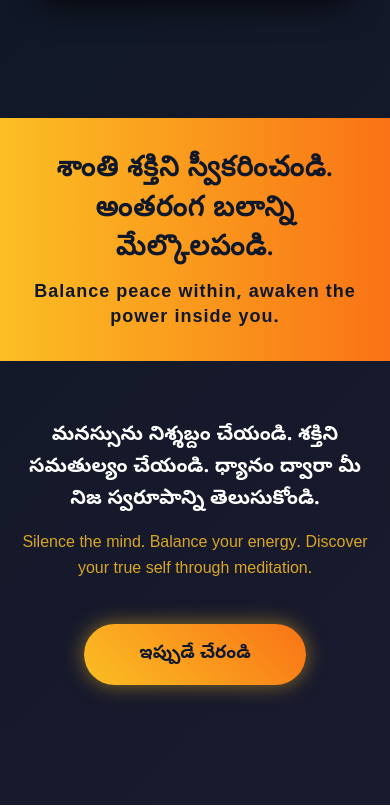
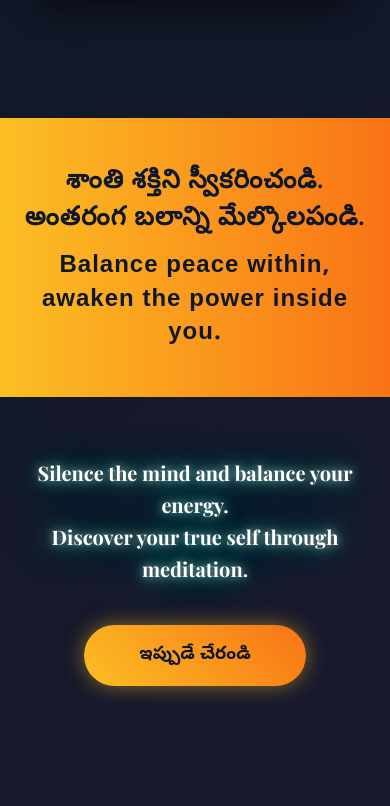
Before and after one commit to SREESAI1967/sreesai1967.github.io, a plain HTML site: page index.html in a window 390 px wide. Shown: the part 1045-1851 px from the top of the page. Drawn offline with nearby package versions, Linux system fonts and the light colour scheme.

Commit message:
Add files via upload

```diff
--- a/index.html
+++ b/index.html
@@ -5,7 +5,8 @@
 <meta name="viewport" content="width=device-width, initial-scale=1.0">
 <title>Sai Deva Meditation</title>
 
-<link href="https://fonts.googleapis.com/css2?family=Noto+Sans+Telugu:wght@400;700&family=Cinzel:wght@600;700&display=swap" rel="stylesheet">
+<!-- Fonts -->
+<link href="https://fonts.googleapis.com/css2?family=Noto+Sans+Telugu:wght@400;700&family=Cinzel:wght@600;700&family=Playfair+Display:wght@600;700&display=swap" rel="stylesheet">
 
 <style>
 *{
@@ -52,7 +53,7 @@ z-index:1;
 animation:logoFloat 3s ease-in-out infinite;
 }
 
-/* CONTENT */
+/* CONTENT SECTION */
 .content-section{
 display:flex;
 align-items:center;
@@ -89,7 +90,7 @@ width:100%;
 background:linear-gradient(90deg,#fbbf24,#f97316);
 color:#0f172a;
 padding:45px 20px;
-font-size:44px;
+font-size:40px;
 font-weight:700;
 font-family:'Cinzel', serif;
 letter-spacing:1px;
@@ -99,27 +100,23 @@ line-height:1.4;
 
 .power-banner .english{
 display:block;
-font-size:26px;
+font-size:24px;
 margin-top:15px;
 font-family:'Noto Sans Telugu', sans-serif;
 }
 
-/* NEW MEDITATION CAPTION */
+/* GLOWING ENGLISH CAPTION */
 .meditation-caption{
 max-width:900px;
 margin:60px auto 40px;
-font-size:24px;
+font-size:30px;
 line-height:1.6;
-font-weight:600;
-}
-
-.meditation-caption .english{
-display:block;
-margin-top:15px;
-font-size:20px;
-font-weight:normal;
-opacity:0.85;
-color:#fbbf24;
+font-family:'Playfair Display', serif;
+font-weight:700;
+color:#ffffff;
+text-shadow:0 0 10px rgba(255,255,255,0.6),
+            0 0 20px rgba(0,245,160,0.6),
+            0 0 40px rgba(0,217,245,0.6);
 }
 
 /* CTA */
@@ -165,21 +162,12 @@ height:200px;
 }
 
 .power-banner{
-font-size:28px;
-padding:30px 15px;
-}
-
-.power-banner .english{
-font-size:18px;
+font-size:26px;
 }
 
 .meditation-caption{
 font-size:20px;
 padding:0 15px;
-}
-
-.meditation-caption .english{
-font-size:16px;
 }
 }
 
@@ -227,14 +215,9 @@ font-size:16px;
     </span>
 </div>
 
-<!-- NEW ADDED CAPTION -->
 <div class="meditation-caption">
-    మనస్సును నిశ్శబ్దం చేయండి. శక్తిని సమతుల్యం చేయండి.
-    ధ్యానం ద్వారా మీ నిజ స్వరూపాన్ని తెలుసుకోండి.
-    <span class="english">
-    Silence the mind. Balance your energy.
+    Silence the mind and balance your energy.<br>
     Discover your true self through meditation.
-    </span>
 </div>
 
 <div class="cta-section">
```
